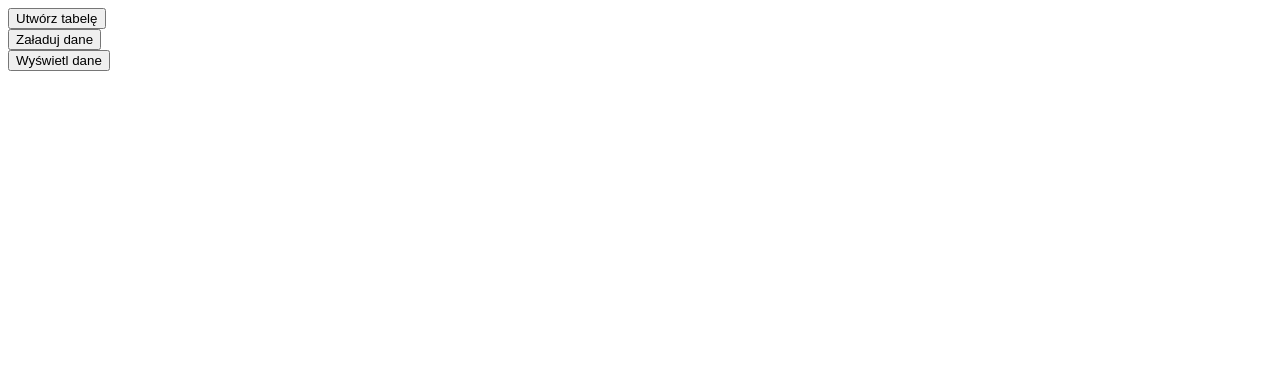
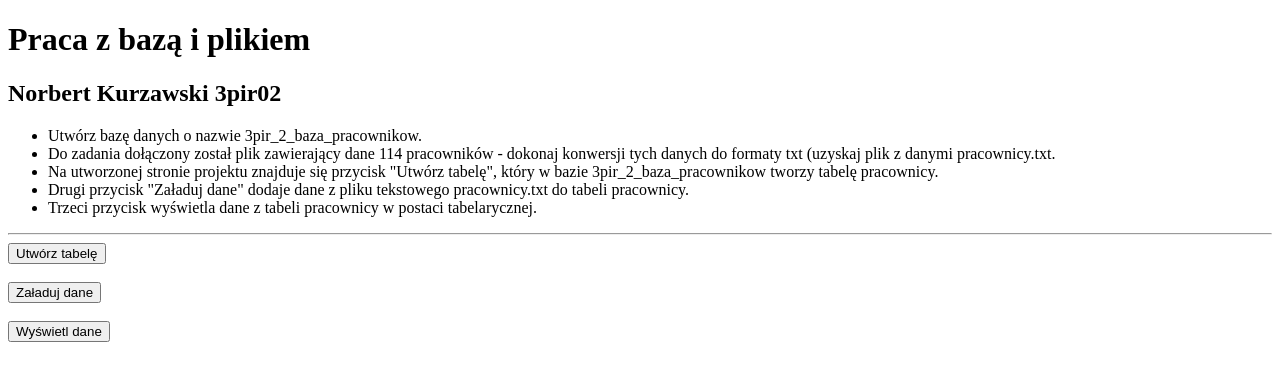
Before and after one commit to Kurzawskyy/3pir_2_php, a PHP site: page / in a window 1280 px wide. Shown: the top 381 px of the page. Run offline with PHP 8.4, Linux system fonts and the light colour scheme.

Commit message:
zajęcia 08.02.2023 - praca z bazą(pracownicy,praca na pliku) // skończone

```diff
--- a/16a_z_baza/index.php
+++ b/16a_z_baza/index.php
@@ -5,13 +5,31 @@
     <meta name="viewport"
           content="width=device-width, user-scalable=no, initial-scale=1.0, maximum-scale=1.0, minimum-scale=1.0">
     <meta http-equiv="X-UA-Compatible" content="ie=edge">
-    <title>Document</title>
+    <title>Praca z bazą i plikiem</title>
+    <style>
+        table * {
+            border: solid 1px black;
+        }
+        th {
+            background-color: lightgrey;
+        }
+    </style>
 </head>
 <body>
+<h1>Praca z bazą i plikiem</h1>
+<h2>Norbert Kurzawski 3pir02</h2>
+<ul>
+    <li>Utwórz bazę danych o nazwie 3pir_2_baza_pracownikow.</li>
+    <li>Do zadania dołączony został plik zawierający dane 114 pracowników - dokonaj konwersji tych danych do formaty txt (uzyskaj plik z danymi pracownicy.txt.</li>
+    <li>Na utworzonej stronie projektu znajduje się przycisk "Utwórz tabelę", który w bazie 3pir_2_baza_pracownikow tworzy tabelę pracownicy.</li>
+    <li>Drugi przycisk "Załaduj dane" dodaje dane z pliku tekstowego pracownicy.txt do tabeli pracownicy.</li>
+    <li>Trzeci przycisk wyświetla dane z tabeli pracownicy w postaci tabelarycznej.</li>
+</ul>
+<hr>
 <form action="index.php" method="post">
-    <input type="submit" name="create" value="Utwórz tabelę"> <br>
-    <input type="submit" name="upload" value="Załaduj dane"> <br>
-    <input type="submit" name="show" value="Wyświetl dane"> <br>
+    <input type="submit" name="create" value="Utwórz tabelę"> <br><br>
+    <input type="submit" name="upload" value="Załaduj dane"> <br><br>
+    <input type="submit" name="show" value="Wyświetl dane"> <br><br>
 
 </form>
 
@@ -27,14 +45,42 @@ if(isset($_POST['create'])) {
 
     while(!feof($plik)) {
         $linia = fgets($plik);
-        // do tego działa
-//        $arr[] = explode(';',$linia);
-//        echo implode("",$arr[1]);
-//        $q = "INSERT INTO `pracownicy`(`Numer_id`, `Nazwisko`, `Imię`, `Stanowisko`, `Dział`, `Sekcja`) VALUES ($arr[0],$arr[1],$arr[2],$arr[3],$arr[4],$arr[5]);";
-//        $wynik = mysqli_query($db,$q);
+        $arr = explode(';',$linia);
+
+        $id = $arr[0];
+        $nazwisko = $arr[1];
+        $imie = $arr[2];
+        $stanowisko = $arr[3];
+        $dzial = $arr[4];
+        $sekcja = $arr[5];
+
+        $q = "INSERT INTO `pracownicy`(`Numer_id`, `Nazwisko`, `Imię`, `Stanowisko`, `Dział`, `Sekcja`) VALUES ('$id','$nazwisko','$imie','$stanowisko','$dzial','$sekcja');";
+        $wynik = mysqli_query($db,$q);
     }
-} else {
-
+    fclose($plik);
+} else if(isset($_POST['show'])){
+    $q = "SELECT * FROM `pracownicy`;";
+    $wynik = mysqli_query($db,$q);
+    echo "<table>
+            <tr>
+                <th>Numer id</th>
+                <th>Nazwisko</th>
+                <th>Imię</th>
+                <th>Stanowisko</th>
+                <th>Dział</th>
+                <th>Sekcja</th>
+            </tr>";
+    while($el = mysqli_fetch_row($wynik)) {
+        echo "<tr>
+                    <td>$el[0]</td>
+                    <td>$el[1]</td>
+                    <td>$el[2]</td>
+                    <td>$el[3]</td>
+                    <td>$el[4]</td>
+                    <td>$el[5]</td>
+              </tr>";
+    }
+    echo "</table>";
 }
 $db = mysqli_close($db);
 ?>
```
Also changed, not shown: 1 other file.
